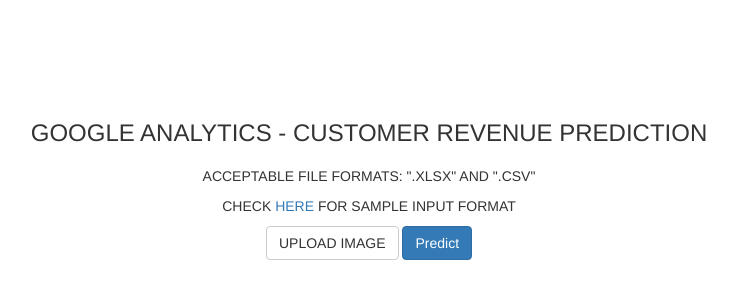
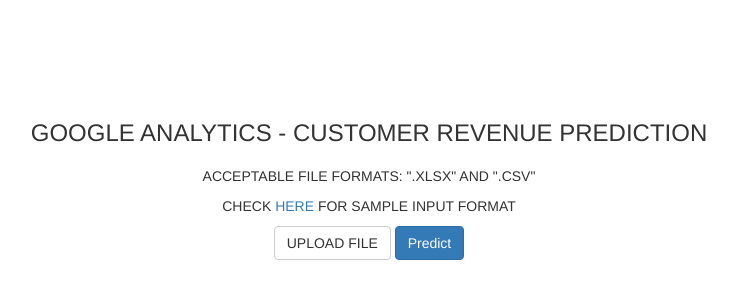
Before and after one commit to mihirkawatra/ga-revenue-prediction-server, a Flask app: page / in a window 1280 px wide. Shown: the top 300 px of the page, without its empty margins (271-1008 px from the left). Run offline with Flask 2, Linux system fonts and the light colour scheme; parts of the project's set-up code (start-up, migrations or seed data) failed here and were passed over; some libraries are stand-ins or nearby versions.

Commit message:
Update index.html

```diff
--- a/templates/index.html
+++ b/templates/index.html
@@ -55,7 +55,7 @@
 
   <form action="{{ url_for('upload_file')}}" method="post" enctype="multipart/form-data" style="margin-top: 50px; width: 60%; text-align: center; margin: auto;" onsubmit="showloading()">
       <span class="text-left btn btn-default btn-file">
-        Upload Image <input type="file" name="image">
+        Upload File <input type="file" name="image">
     </span>
 
 
```
